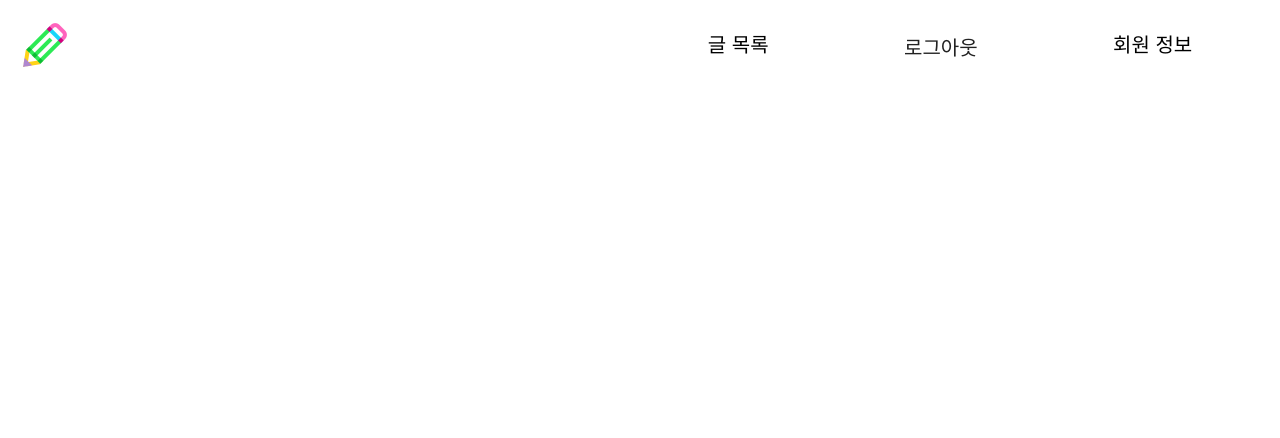
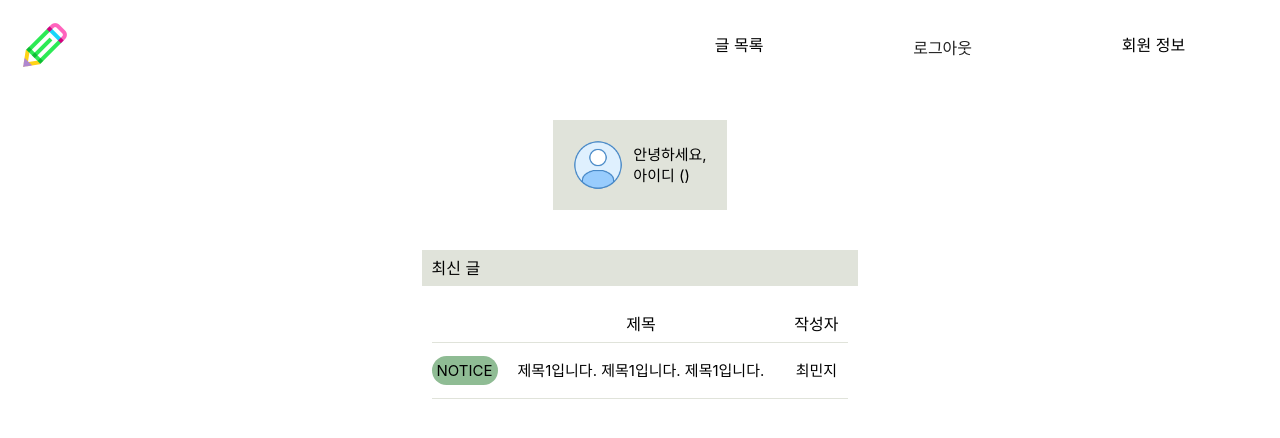
Before and after one commit to write-code-b/react-board, a React (Vite) app in the folder react-board/: page / in a window 1280 px wide. Shown: the top 438 px of the page. Built offline with nearby package versions, Linux system fonts and the light colour scheme; sample sign-in values are in the browser's storage; a web font is replaced by a local one.

Commit message:
메인화면 구현

```diff
--- a/react-board/src/App.scss
+++ b/react-board/src/App.scss
@@ -1,5 +1,8 @@
 @use "sass:list";
-$colors: #e53a40, #efdc05, #5cab7d, #30a9de, #ffffff, #222222;
+$grey: #e0e3da;
+$fontSmall: 0.938rem;
+$fontMedium: 1rem;
+$fontBig: 1.25rem;
 
 #root {
   width: 100%;
@@ -27,10 +30,79 @@ nav {
 }
 nav ul {
   justify-content: space-around;
-  font-size: 1.25rem;
+  font-size: $fontMedium;
 }
 nav a {
   text-decoration-line: none;
   color: #222222;
   padding-top: 5px;
 }
+
+//Main Section
+section {
+  display: flex;
+  flex-direction: column;
+  align-items: center;
+  min-width: 300px;
+  margin-top: 50px;
+}
+
+//User Info Section
+#userInfo > div,
+#userInfo {
+  display: flex;
+  flex-direction: column;
+  align-items: center;
+}
+#userInfo {
+  flex-direction: row;
+  gap: 10px;
+  padding: 1.25rem;
+  margin-bottom: 2.5rem;
+  font-size: $fontSmall;
+  background-color: $grey;
+}
+#userInfo > div {
+  gap: 5px;
+  flex-direction: column;
+  align-items: flex-start;
+}
+.profile {
+  width: 50px;
+  height: 50px;
+}
+
+//Article Section
+article {
+  display: flex;
+  flex-direction: column;
+  align-items: center;
+}
+article h2 {
+  width: 100%;
+  padding: 0.625rem;
+  margin-bottom: 1.25rem;
+  text-align: left;
+  font-size: $fontMedium;
+  background-color: #e0e3da;
+}
+.contentTable {
+  font-size: $fontSmall;
+  text-align: center;
+}
+.contentTable tr th {
+  padding: 0.625rem;
+  font-size: $fontMedium;
+}
+.contentTable tr {
+  border-bottom: solid 1px $grey;
+}
+.contentTable .title {
+  min-width: 100px;
+  padding: 1.25rem;
+}
+.contentTable .category span {
+  padding: 0.313rem;
+  border-radius: 20px;
+  background-color: #8fbc94;
+}
--- a/react-board/src/pages/Home.jsx
+++ b/react-board/src/pages/Home.jsx
@@ -1,9 +1,11 @@
 import Header from "./Header";
+import MainSection from "./MainSection";
 
 function Home() {
   return (
     <>
       <Header />
+      <MainSection />
     </>
   );
 }
--- a/react-board/src/pages/Login.jsx
+++ b/react-board/src/pages/Login.jsx
@@ -4,10 +4,9 @@ import { useState } from "react";
 import axios from "axios";
 
 const Login = () => {
-  const { setToken } = useAuth();
+  const { setToken, setUsername, username } = useAuth();
   const navigate = useNavigate();
   const baseUrl = import.meta.env.VITE_BASE_URL;
-  const [username, setUsername] = useState("");
   const [password, setPassword] = useState("");
 
   const handleLogin = () => {
--- /dev/null
+++ b/react-board/src/pages/MainSection.jsx
@@ -0,0 +1,42 @@
+import { useAuth } from "../provider/authProvider";
+
+function MainSection() {
+  const { token, username } = useAuth();
+
+  return (
+    <>
+      <main>
+        <section>
+          {token && (
+            <div id="userInfo">
+              <img src="../public/profile.png" className="profile" alt="" />
+              <div>
+                <span className="name">안녕하세요,</span>
+                <span className="userId">아이디 ({username})</span>
+              </div>
+            </div>
+          )}
+          <article>
+            <h2>최신 글</h2>
+            <table className="contentTable">
+              <tr>
+                <th> </th>
+                <th>제목</th>
+                <th>작성자</th>
+              </tr>
+              <tr>
+                <td className="category">
+                  <span>NOTICE</span>
+                </td>
+                <td className="title">제목1입니다. 제목1입니다. 제목1입니다.</td>
+                <td className="name">최민지</td>
+              </tr>
+            </table>
+          </article>
+        </section>
+      </main>
+    </>
+  );
+}
+
+export default MainSection;
--- a/react-board/src/provider/authProvider.jsx
+++ b/react-board/src/provider/authProvider.jsx
@@ -5,6 +5,7 @@ const AuthContext = createContext();
 
 const AuthProvider = ({ children }) => {
   const [token, setToken_] = useState(localStorage.getItem("login-token"));
+  const [username, setUsername] = useState("");
 
   const setToken = (newToken) => {
     setToken_(newToken);
@@ -24,8 +25,10 @@ const AuthProvider = ({ children }) => {
     () => ({
       token,
       setToken,
+      username,
+      setUsername,
     }),
-    [token]
+    [token, username]
   );
 
   return (
```
Also changed, not shown: react-board/public/profile.png (added).
